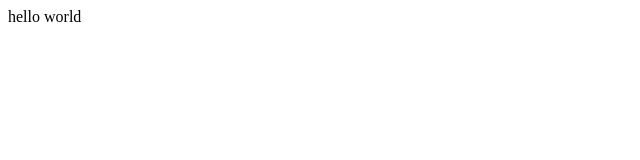
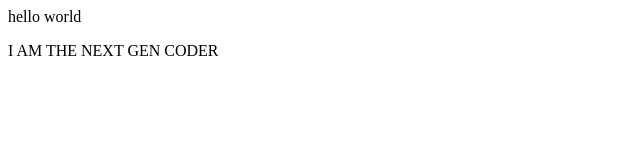
Before and after one commit to Divyanshsachdevaa/LocalRepo2, a plain HTML site: page index.html in a window 1280 px wide. Shown: the whole page, without its empty margins (0-640 px from the left). Drawn offline with Linux system fonts and the light colour scheme.

Commit message:
file added

```diff
--- a/index.html
+++ b/index.html
@@ -1 +1,2 @@
 <p> hello world </p>
+<p> I AM THE NEXT GEN CODER </p>
```
